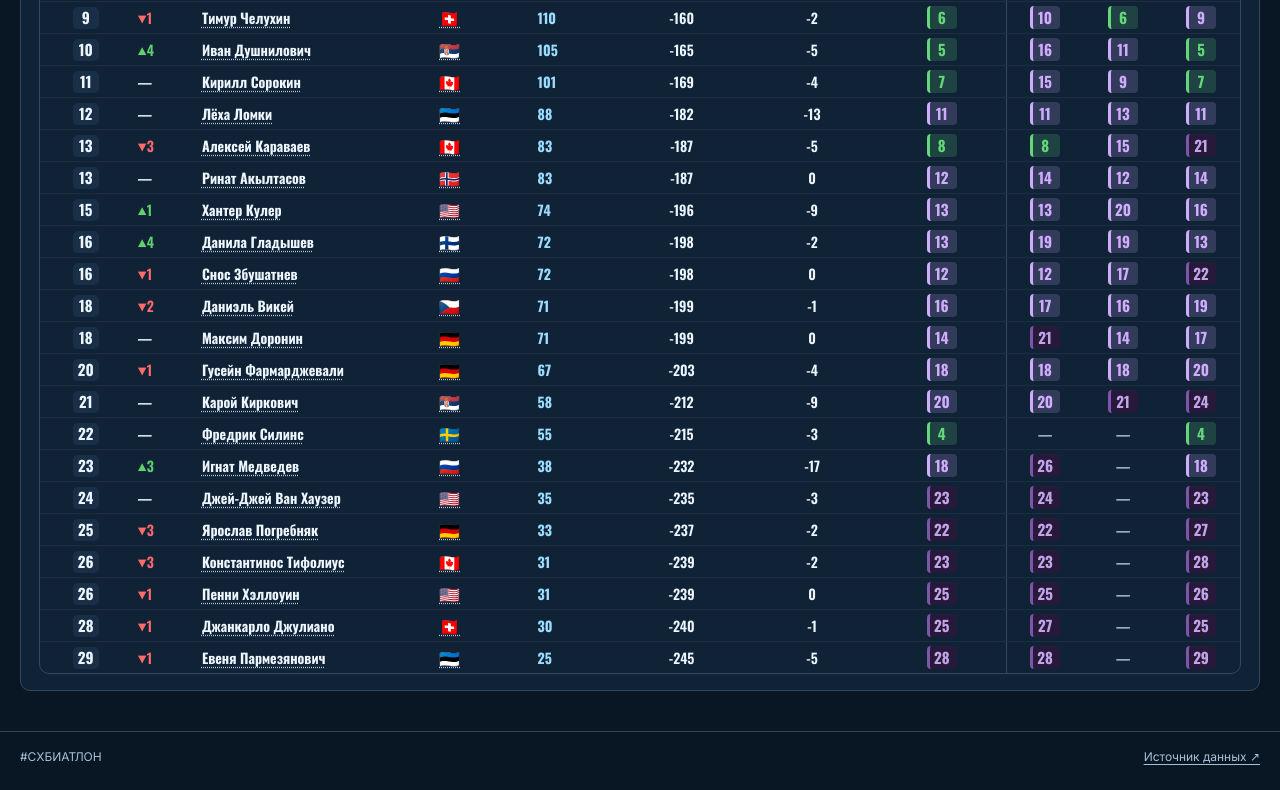
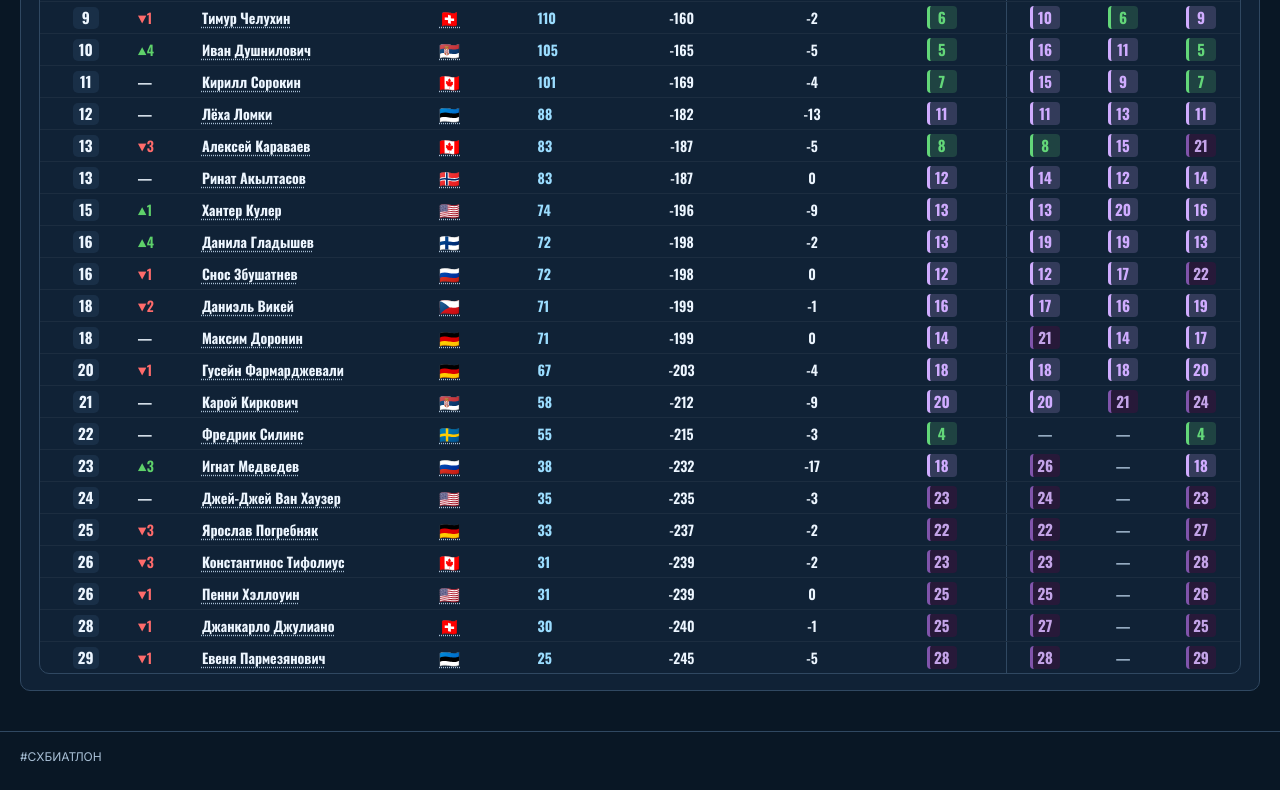
Before and after one commit to coldgleb/cxbiathlon, a plain HTML site: page index.html in a window 1280 px wide. Shown: the part 742-1532 px from the top of the page. Drawn offline with Linux system fonts and the light colour scheme.

Commit message:
Update index.html

```diff
--- a/index.html
+++ b/index.html
@@ -82,6 +82,6 @@
  </header>
  <div class="profile-body" id="profile-body"></div>
 </dialog>
-<footer class="wrap"><span>#СХБИАТЛОН</span><a href="https://docs.google.com/spreadsheets/d/1KloxtYkffp7uAua6J3q4vwwSP2wAH-2YrwFWhX0dOTo/edit?gid=1291266509#gid=1291266509" target="_blank" rel="noopener">Источник данных ↗</a></footer>
+<footer class="wrap"><span>#СХБИАТЛОН</span></footer>
 </body>
 </html>
```
